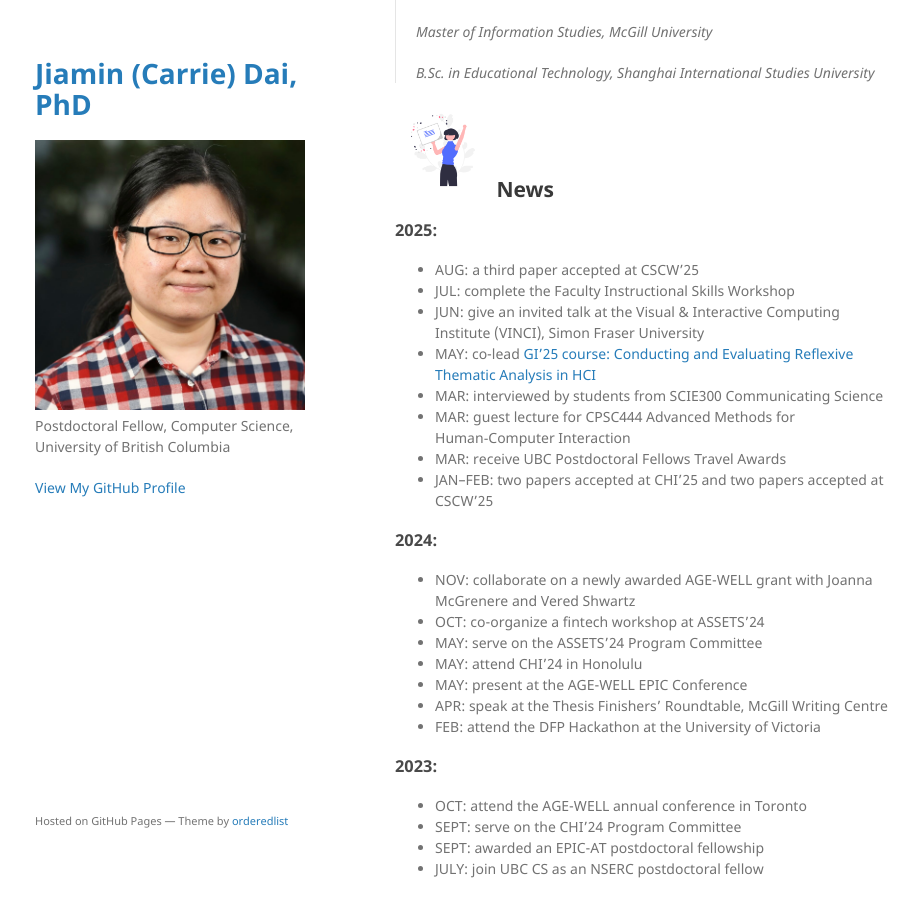
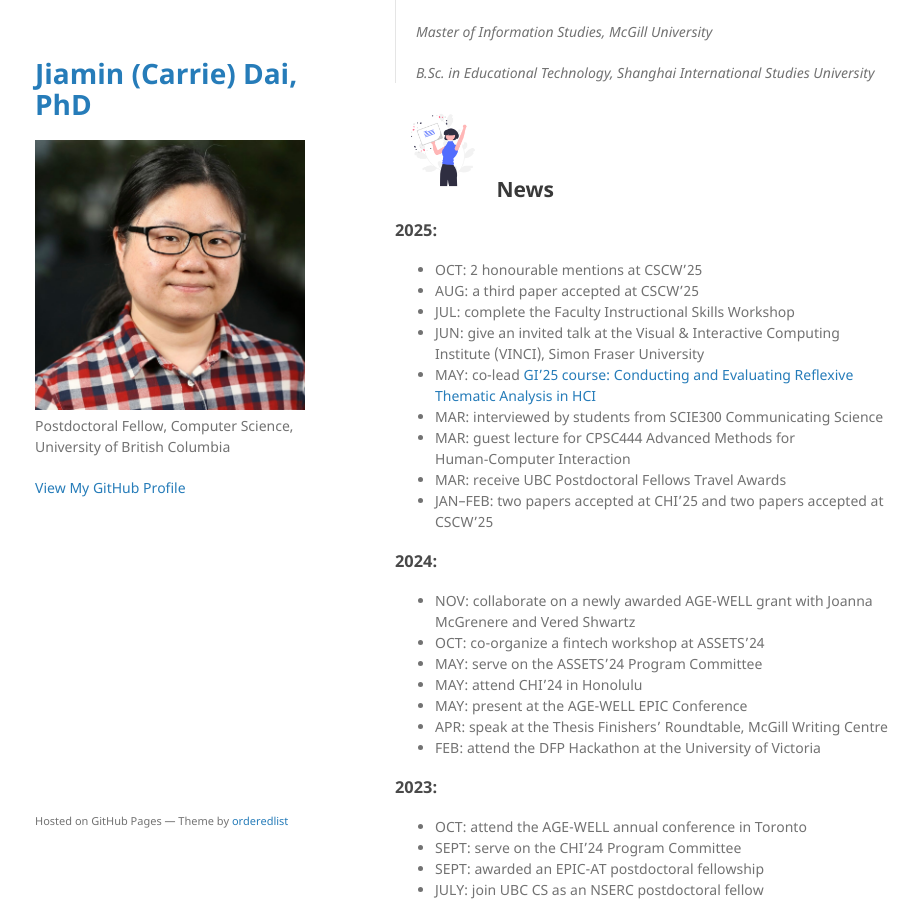
Before and after one commit to jiamin-dai/jiamin-dai.github.io, a Jekyll site: the page built from index.md, in a window 1280 px wide and 900 px high, scrolled down 951 px. Shown: the whole window, without its empty margins (175-1093 px from the left). Built offline with Jekyll 4.4.1, drawn with Linux system fonts in a browser that asks for light colours; our own code applies the rules of GitHub Pages for plain Markdown files.

Commit message:
Update index.md

```diff
--- a/index.md
+++ b/index.md
@@ -49,6 +49,7 @@ Text can be **bold**, _italic_, or ~~strikethrough~~.
 
 ### 2025:
 
+*   OCT: 2 honourable mentions at CSCW'25
 *   AUG: a third paper accepted at CSCW'25
 *   JUL: complete the Faculty Instructional Skills Workshop
 *   JUN: give an invited talk at the Visual & Interactive Computing Institute (VINCI), Simon Fraser University
```
